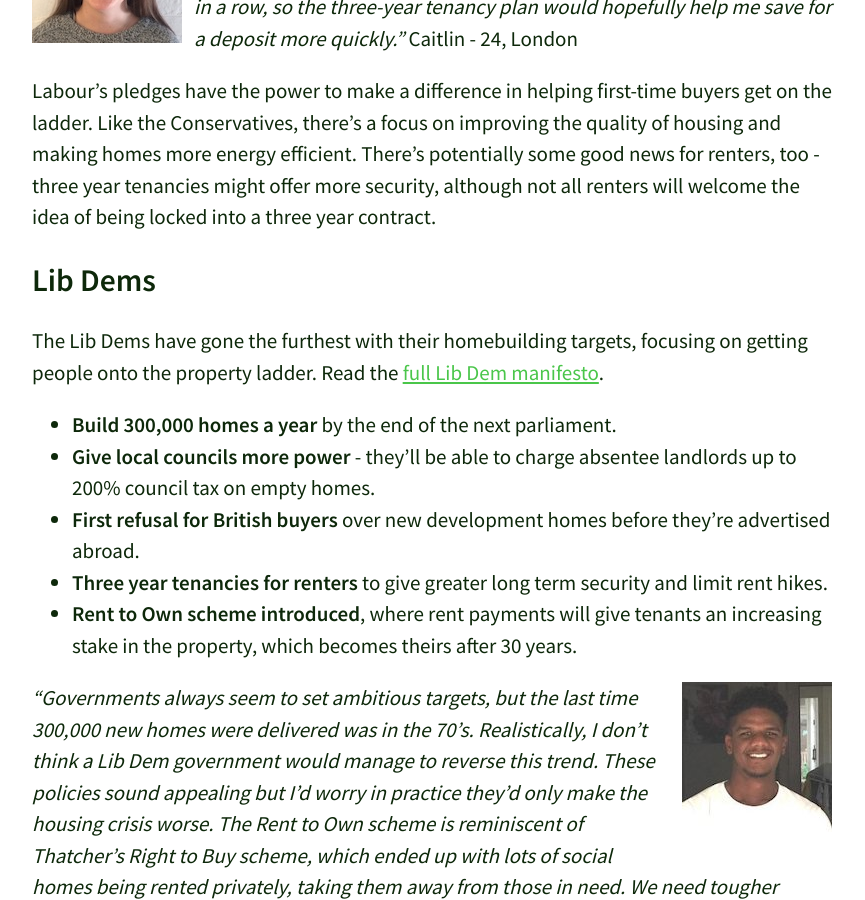
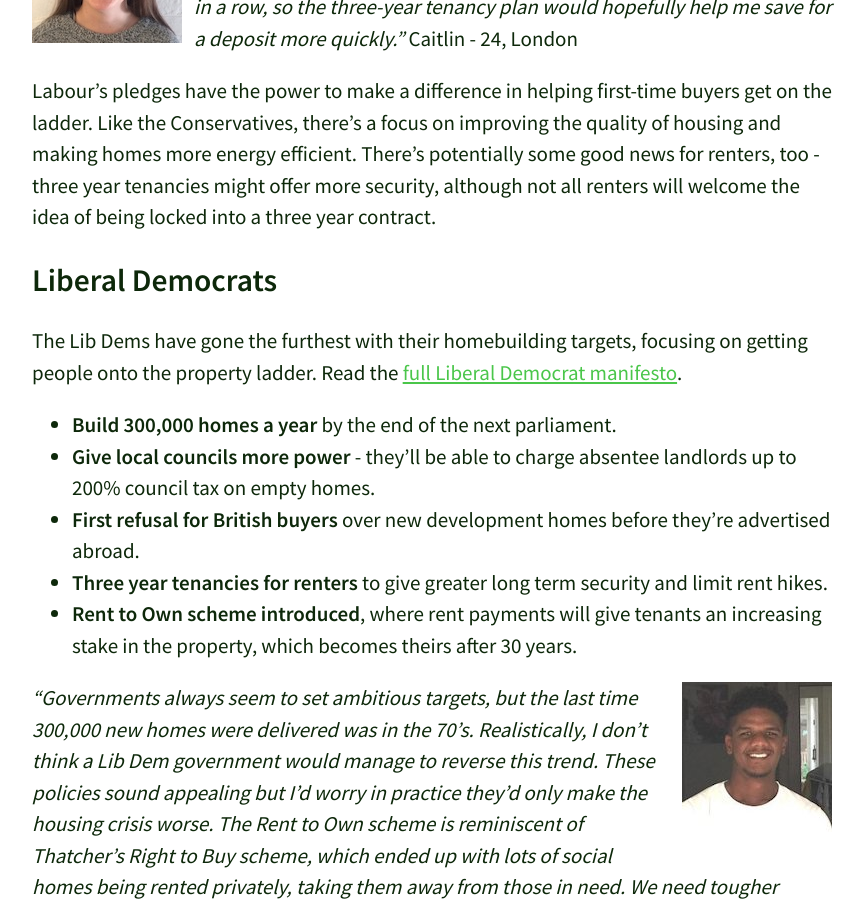
Before and after one commit to olitrussle/blog, a Jekyll site: the page built from _posts/2017-05-23-comparing-the-manifestos-housing.md, in a window 1280 px wide and 900 px high, scrolled down 3118 px. Shown: the whole window, without its empty margins (208-1073 px from the left). Built offline with Jekyll 4.4.1, drawn with Linux system fonts in a browser that asks for light colours; comment, search, counter and statistics services are not loaded.

Commit message:
Updated 2017-05-23-comparing-the-manifestos-housing.md

```diff
--- a/_posts/2017-05-23-comparing-the-manifestos-housing.md
+++ b/_posts/2017-05-23-comparing-the-manifestos-housing.md
@@ -53,8 +53,8 @@
 
 Labour’s pledges have the power to make a difference in helping first-time buyers get on the ladder. Like the Conservatives, there’s a focus on improving the quality of housing and making homes more energy efficient. There’s potentially some good news for renters, too - three year tenancies might offer more security, although not all renters will welcome the idea of being locked into a three year contract.
 
-## Lib Dems
-The Lib Dems have gone the furthest with their homebuilding targets, focusing on getting people onto the property ladder. Read the [full Lib Dem manifesto](http://www.libdems.org.uk/manifesto).
+## Liberal Democrats
+The Lib Dems have gone the furthest with their homebuilding targets, focusing on getting people onto the property ladder. Read the [full Liberal Democrat manifesto](http://www.libdems.org.uk/manifesto).
 
 - **Build 300,000 homes a year** by the end of the next parliament.
 - **Give local councils more power** - they’ll be able to charge absentee landlords up to 200% council tax on empty homes.
```
